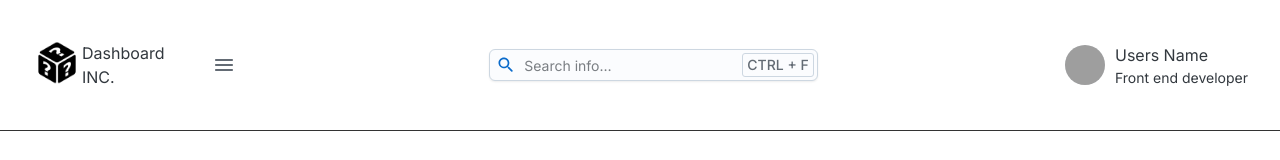
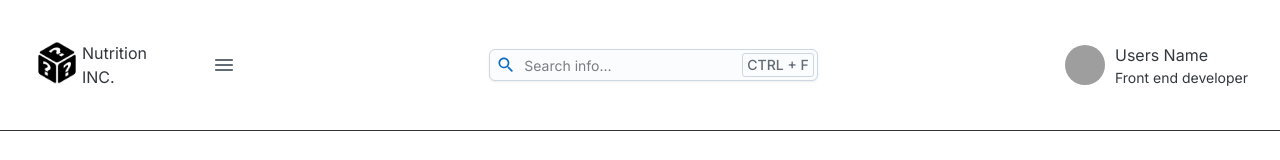
Before and after one commit to santanafx/mui-dashboard, a React (Vite) app: page /home in a window 1280 px wide. Shown: the top 160 px of the page. Built offline with nearby package versions, Linux system fonts and the light colour scheme; no server answers; the database is empty; grey boxes are pictures that could not be loaded.

Commit message:
refactor: changed name

```diff
--- a/src/components/Molecules/Logo/Logo.tsx
+++ b/src/components/Molecules/Logo/Logo.tsx
@@ -9,7 +9,7 @@ export const Logo = () => {
       <DivImageContainer>
         <ImgLogo src={randomImage} alt="Logo" loading="lazy" />
       </DivImageContainer>
-      <Typography>Dashboard INC.</Typography>
+      <Typography>Nutrition INC.</Typography>
     </DivLogoContainer>
   );
 };
```
